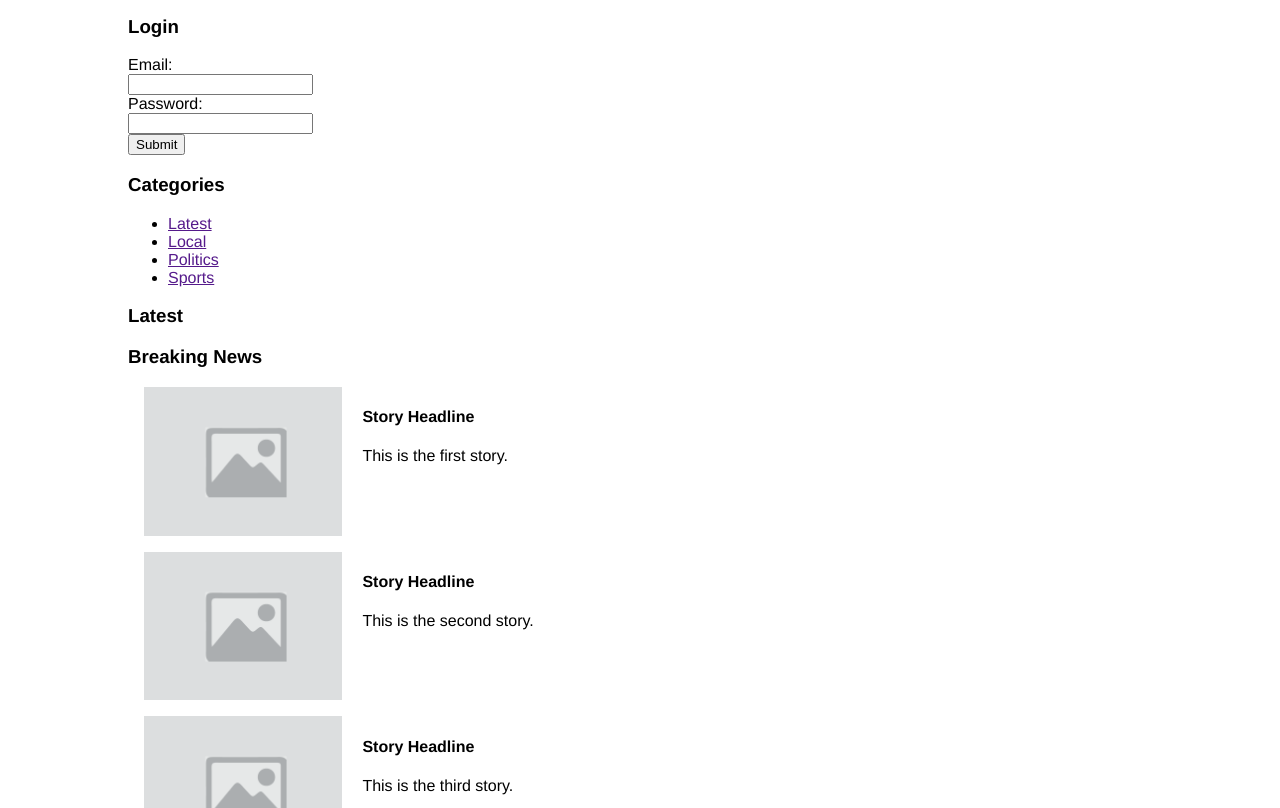
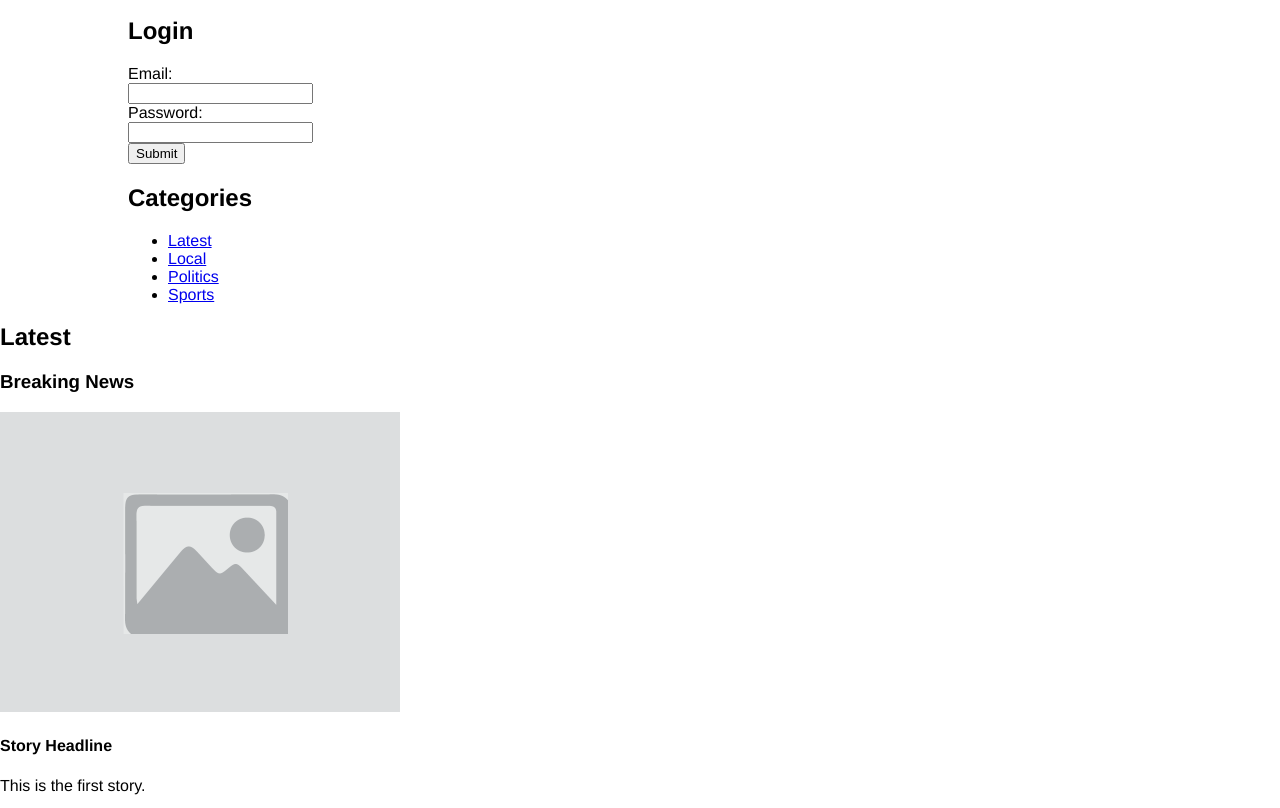
Before and after one commit to Laurelinex/Week_3_day_1_lab, a plain HTML site: page index.html in a window 1280 px wide. Shown: the part 123-931 px from the top of the page. Drawn offline with Linux system fonts and the light colour scheme.

Commit message:
html structure changes

```diff
--- a/index.html
+++ b/index.html
@@ -23,57 +23,55 @@
     <main>
         <aside>
             <section>
-                <h1>Login</h1>
+                <h2>Login</h2>
                 <form>
                     <label for="email">Email:</label><br>
                     <input type="text" id="email" name="email"><br>
                     <label for="password">Password:</label><br>
                     <input type="text" id="password" name="password"><br>
+                    <input type="submit">
                 </form>
-                <button class="submit-button">Submit</button>
             </section>
             <section>
-                <h1>Categories</h1>
+                <h2>Categories</h2>
                 <nav>
                     <ul>
-                        <li><a href="">Latest</a></li>
-                        <li><a href="">Local</a></li>
-                        <li><a href="">Politics</a></li>
-                        <li><a href="">Sports</a></li>
+                        <li><a href="/news/latest">Latest</a></li>
+                        <li><a href="/news/local">Local</a></li>
+                        <li><a href="/news/politics">Politics</a></li>
+                        <li><a href="/news/sports">Sports</a></li>
                     </ul>
                   </nav>
             </section>
         </aside>
 
-        <aside>
         <section>
             <hgroup>
-                    <h1>Latest</h1>
+                <h2>Latest</h2>
                 <h3>Breaking News</h3>
             </hgroup>
             <article>
                 <img src="images/placeholder-image.png" alt="A placeholder image">
                 <hgroup>
-                        <h1>Story Headline</h1>
+                    <h4>Story Headline</h4>
                     <p>This is the first story.</p>
                 </hgroup>
             </article>
             <article>
                 <img src="images/placeholder-image.png" alt="A placeholder image">
                 <hgroup>
-                        <h1>Story Headline</h1>
+                    <h4>Story Headline</h4>
                     <p>This is the second story.</p>
                 </hgroup>
             </article>
             <article>
                 <img src="images/placeholder-image.png" alt="A placeholder image">
                 <hgroup>
-                        <h1>Story Headline</h1>
+                    <h4>Story Headline</h4>
                     <p>This is the third story.</p>
                 </hgroup>
             </article>
         </section>
-        </aside>
 
         <article>
             <header>
```
Lines whose indentation alone changed are shown as unchanged.
